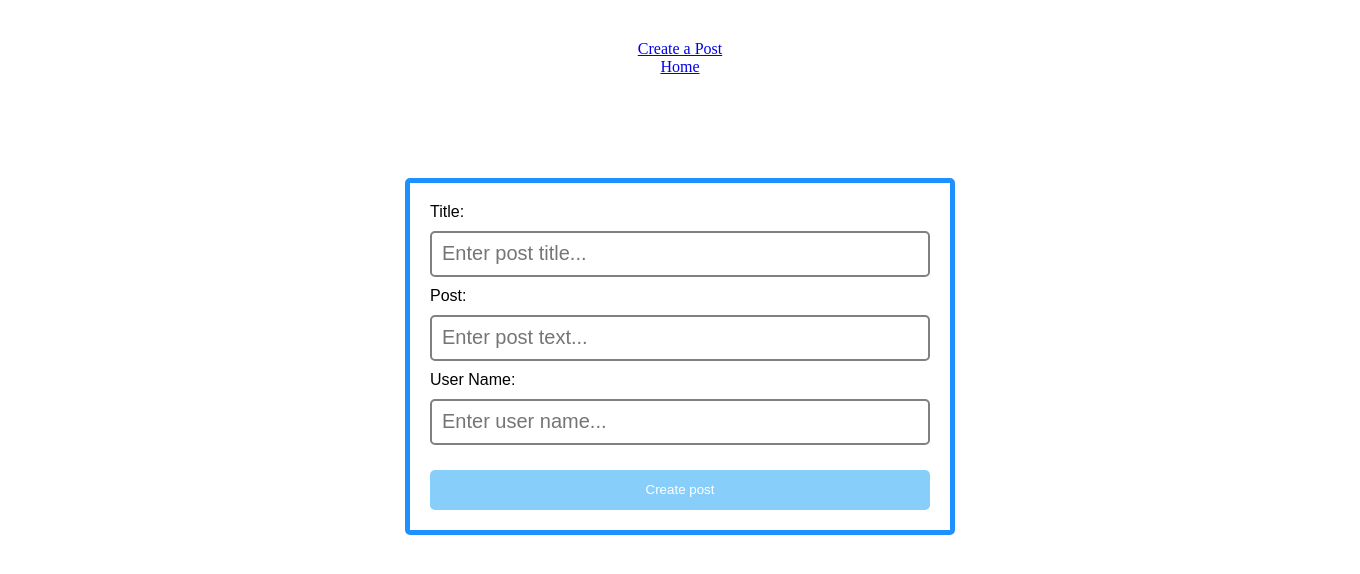
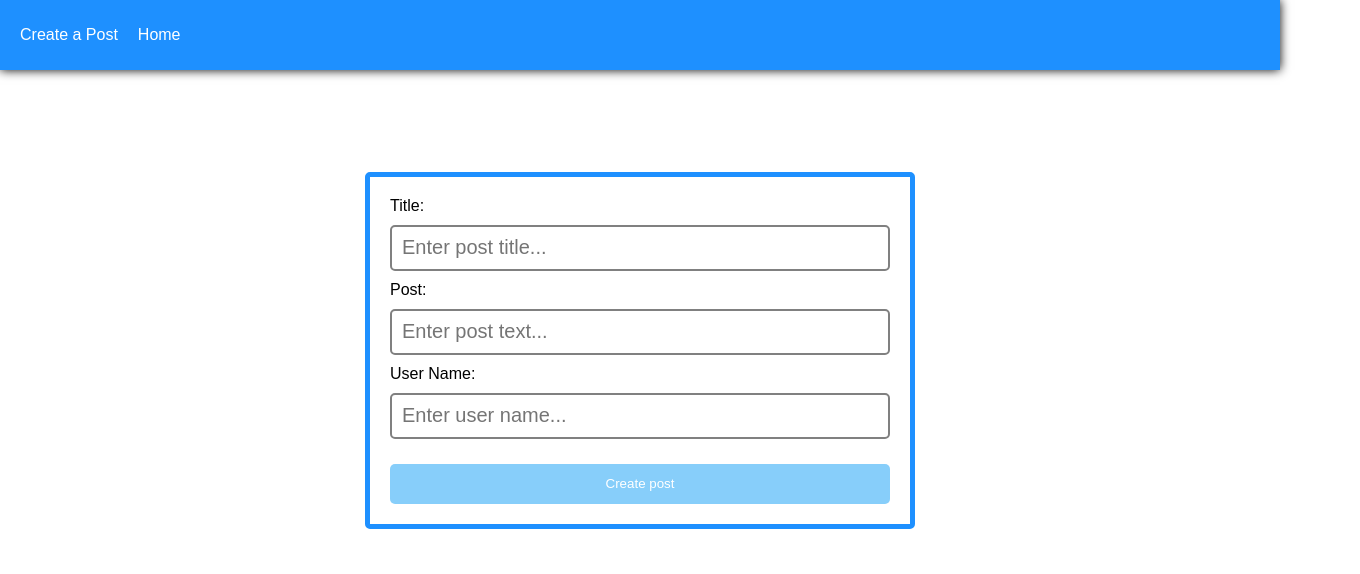
Before and after one commit to axelll030/course-app, a React (Create React App) app in the folder frontend/: page /createpost in a window 1280 px wide. Shown: the top 574 px of the page, 1360 px wide, since content can reach past the window. Built offline with nearby package versions, Linux system fonts and the light colour scheme.

Commit message:
test my commits

```diff
--- a/frontend/src/App.css
+++ b/frontend/src/App.css
@@ -3,7 +3,6 @@
   height: auto;
   display: flex;
   align-items: center;
-  padding: 40px;
   flex-direction: column;
 }
 
@@ -18,7 +17,8 @@ body {
   border-radius: 10px;
   display: flex;
   flex-direction: column;
-  margin-bottom: 50px;
+  margin-top: 25px;
+  margin-bottom: 25px;
   border: 1px solid lightgray;
   font-family: Arial, Helvetica, sans-serif;
   box-shadow: rgba(99, 99, 99, 0.2) 0px 2px 8px 0px;
@@ -53,6 +53,10 @@ body {
   color: white;
   border-bottom-left-radius: 10px;
   border-bottom-right-radius: 10px;
+}
+
+.body-container {
+  margin-top: 70px;
 }
 
 /* Create Post css */
@@ -103,3 +107,58 @@ span {
   color: red;
   margin-bottom: 15px;
 }
+
+/* NAVBAR */
+
+.navbar {
+  width: 100%;
+  height: 70px;
+  background-color: dodgerblue;
+  display: flex;
+  align-items: center;
+  font-family: Arial, Helvetica, sans-serif;
+  position: fixed;
+  box-shadow: 0px 0px 10px 0px;
+}
+
+.navbar a {
+  margin-left: 20px;
+  text-decoration: none;
+  color: white;
+}
+
+/* INDIVIDUAL POST */
+.post-page {
+  display: flex;
+  flex-direction: row;
+  width: 100%;
+  height: 100%;
+}
+
+.left-side {
+  flex: 50%;
+  height: calc(100vh - 70px);
+  display: grid;
+  place-items: center;
+}
+
+.right-side {
+  flex: 50%;
+  height: calc(100vh - 70px);
+  display: grid;
+  place-items: center;
+}
+
+#individual {
+  height: 500px;
+  width: 600px;
+}
+
+#individual .title,
+#individual .footer {
+  font-size: 30px;
+}
+
+#individual .body {
+  font-size: 25px;
+}
--- a/frontend/src/App.jsx
+++ b/frontend/src/App.jsx
@@ -2,18 +2,24 @@ import "./App.css";
 import { BrowserRouter as Router, Routes, Route, Link } from "react-router-dom";
 import { Home } from "./components/Home";
 import { CreatePost } from "./components/CreatePost";
+import { Post } from "./components/Post";
 
 function App() {
   return (
     <div className="App">
       {/* some comment test */}
       <Router>
+        <div className="navbar">
           <Link to="createpost">Create a Post</Link>
           <Link to="/">Home</Link>
+        </div>
+        <div className="body-container">
           <Routes>
             <Route path="/" element={<Home />} />
             <Route path="/createpost" element={<CreatePost />} />
+            <Route path="/post/:id" element={<Post />} />
           </Routes>
+        </div>
       </Router>
     </div>
   );
--- a/frontend/src/components/Home.jsx
+++ b/frontend/src/components/Home.jsx
@@ -1,7 +1,9 @@
 import axios from "axios";
 import React, { useEffect, useState } from "react";
+import { useNavigate } from "react-router-dom";
 
 export const Home = () => {
+  const navigate = useNavigate();
   const [postList, setPostList] = useState([]);
 
   useEffect(() => {
@@ -12,7 +14,13 @@ export const Home = () => {
 
   return postList.map((post, index) => {
     return (
-      <div key={index} className="post">
+      <div
+        key={index}
+        className="post"
+        onClick={() => {
+          navigate(`/post/${post.id}`);
+        }}
+      >
         <div className="post-title">{post.title}</div>
         <div className="post-body">{post.postText}</div>
         <div className="post-username">{post.userName}</div>
--- /dev/null
+++ b/frontend/src/components/Post.jsx
@@ -0,0 +1,12 @@
+import axios from "axios";
+import React, { useEffect } from "react";
+import { useParams } from "react-router-dom";
+
+export const Post = () => {
+  const { id } = useParams();
+
+  useEffect(() => {
+    axios.get(`http://localhost:3001/posts/${id}`).then((response) => {});
+  }, [id]);
+  return <div>{id}</div>;
+};
--- a/frontend/src/index.js
+++ b/frontend/src/index.js
@@ -4,7 +4,7 @@ import App from "./App";
 
 const root = ReactDOM.createRoot(document.getElementById("root"));
 root.render(
-  <React.StrictMode>
-    <App />
-  </React.StrictMode>
+  // <React.StrictMode>
+  <App />
+  // </React.StrictMode>
 );
```
Also changed, not shown: 1 other file (tests, documents, lock files or other folders). Lines whose indentation alone changed are shown as unchanged.
